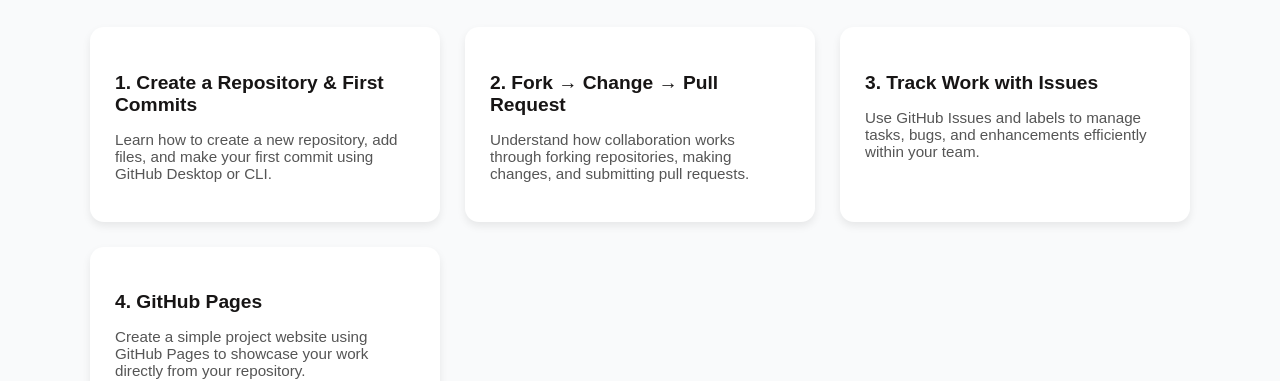
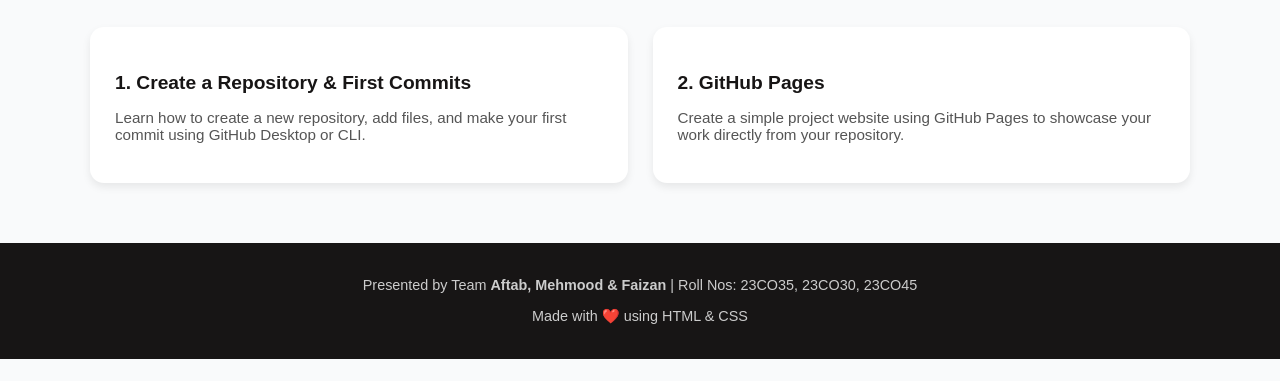
Before and after one commit to aftabk05/gkkk, a plain HTML site: page index.html in a window 1280 px wide. Shown: the part 572-953 px from the top of the page. After the commit the page ends 931 px from the top, so only its background shows below. Drawn offline with Linux system fonts and the light colour scheme.

Commit message:
Update index.html

```diff
--- a/index.html
+++ b/index.html
@@ -170,15 +170,7 @@
         <p>Learn how to create a new repository, add files, and make your first commit using GitHub Desktop or CLI.</p>
       </div>
       <div class="card">
-        <h3>2. Fork → Change → Pull Request</h3>
-        <p>Understand how collaboration works through forking repositories, making changes, and submitting pull requests.</p>
-      </div>
-      <div class="card">
-        <h3>3. Track Work with Issues</h3>
-        <p>Use GitHub Issues and labels to manage tasks, bugs, and enhancements efficiently within your team.</p>
-      </div>
-      <div class="card">
-        <h3>4. GitHub Pages</h3>
+        <h3>2. GitHub Pages</h3>
         <p>Create a simple project website using GitHub Pages to showcase your work directly from your repository.</p>
       </div>
     </div>
```
